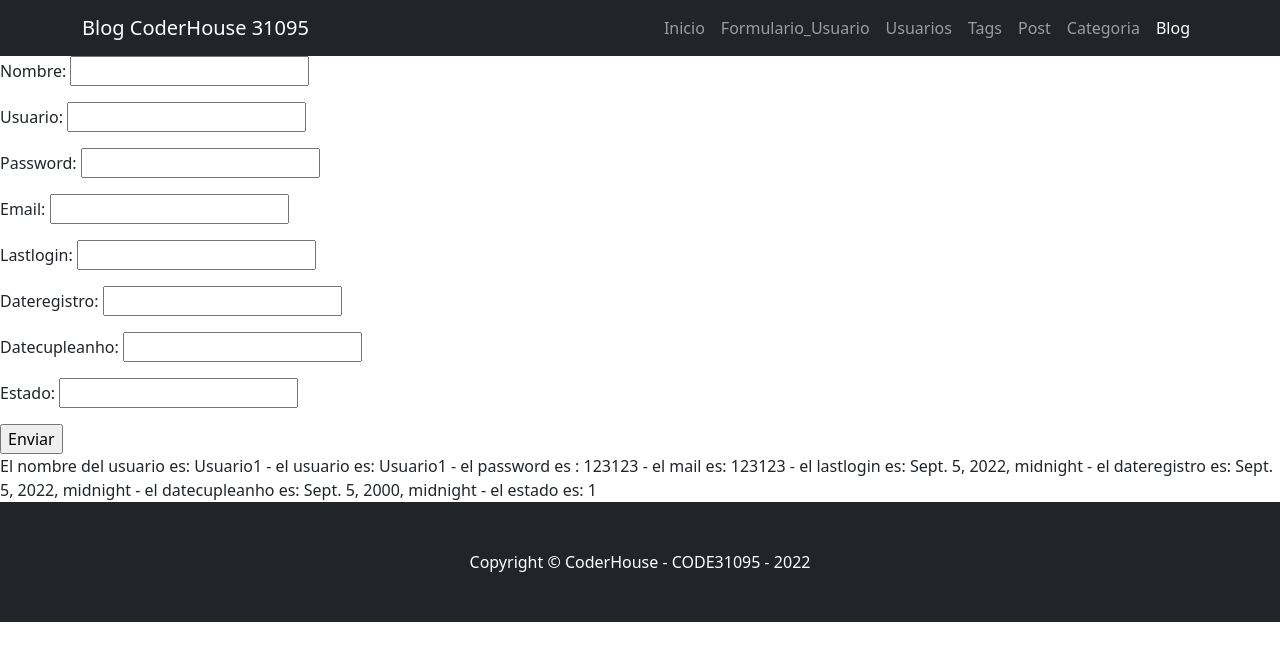
After one commit to git-dcollao/Proyecto_Blog, a Django app: page /AppBlog/usuario_formulario/ in a window 1280 px wide. The commit adds this page. Shown: the top 661 px of the page. Run offline with Django 4.2, Linux system fonts and the light colour scheme; data comes from the database, SQL or seed files in the repository; some libraries are stand-ins or nearby versions.

Commit message:
Formularios de ingreso y de busqueda

```diff
--- /dev/null
+++ b/ProyectoBlog/AppBlog/forms.py
@@ -0,0 +1,51 @@
+from django import forms
+
+class UsuarioForm(forms.Form):
+    nombre = forms.CharField(max_length=40)
+    usuario = forms.CharField(max_length=40)
+    password = forms.CharField(max_length=20)
+    email = forms.EmailField()
+    lastlogin = forms.DateTimeField()
+    dateregistro = forms.DateTimeField()
+    datecupleanho = forms.DateTimeField()
+    estado = forms.IntegerField()
+    #Activo - Inactivo - Bloqueado - Eliminado ...
+
+class CategoriaForm(forms.Form):
+    #id_categoria = forms.IntegerField(unique=True)
+    nombre = forms.CharField(max_length=40)
+    parent = forms.IntegerField()
+
+class Post(forms.Form):
+    #id_post = forms.IntegerField(unique=True)
+    autor = forms.IntegerField()
+    titulo = forms.CharField(max_length=200)
+    body = forms.Textarea()
+    category = forms.IntegerField()
+    tags = forms.IntegerField()
+    fechapublicacion = forms.DateField()
+    ultimaactualizacion = forms.DateField()
+    imagen = forms.CharField(max_length=200) #   ----- VER COMO SUBIR FOTOS ----
+    estado = forms.IntegerField() #inicio - publicado - baneado
+
+class Tags(forms.Form):
+    #id_tags = forms.IntegerField(unique=True)
+    tag = forms.CharField(max_length=200)
+    relacion = forms.CharField(max_length=200)
+
+class Comentarios(forms.Form):
+    #id_comentarios = forms.IntegerField(unique=True)
+    userId = forms.IntegerField()
+    postId = forms.IntegerField()
+    titulo = forms.CharField(max_length=200)
+    fecha = forms.DateField()
+
+class Estado(forms.Form):
+    #id_estado = forms.IntegerField(unique=True)
+    nombre = forms.CharField(max_length=100)
+
+
+#=====================================================
+# CLASES DE BUSQUEDAS
+class BusquedaUsuarioForm(forms.Form):
+    usuario = forms.CharField()
--- a/ProyectoBlog/AppBlog/models.py
+++ b/ProyectoBlog/AppBlog/models.py
@@ -4,7 +4,7 @@ from django.views.generic import ListView, DetailView
 # Create your models here.
 #Los usuarios seran los que creen sus post o realicen comentarios de los post
 class Usuario(models.Model):
-    id_usuario = models.IntegerField(primary_key=int)
+    #id_usuario = models.IntegerField(unique=True, auto_created=True)
     nombre = models.CharField(max_length=40)
     usuario = models.CharField(max_length=40)
     password = models.CharField(max_length=20)
@@ -17,13 +17,13 @@ class Usuario(models.Model):
 
 #Existen categorias de post
 class Categoria(models.Model):
-    id_categoria = models.IntegerField(primary_key=int)
+    #id_categoria = models.IntegerField(unique=True)
     nombre = models.CharField(max_length=40)
     parent = models.IntegerField()
 
 #Post que publicaran los usuarios
 class Post(models.Model):
-    #id_post = models.IntegerField(primary_key=int)
+    #id_post = models.IntegerField(unique=True)
     autor = models.IntegerField()
     titulo = models.CharField(max_length=200)
     body = models.TextField()
@@ -37,13 +37,13 @@ class Post(models.Model):
 
 #Recordatorios para hacer mas facil la busqueda
 class Tags(models.Model):
-    id_tags = models.IntegerField(primary_key=int)
+    #id_tags = models.IntegerField(unique=True)
     tag = models.CharField(max_length=200)
     relacion = models.CharField(max_length=200)
 
 #Comentarios que realizaran los usuarios sobre los post
 class Comentarios(models.Model):
-    id_comentarios = models.IntegerField(primary_key=int)
+    #id_comentarios = models.IntegerField(unique=True)
     userId = models.IntegerField()
     postId = models.IntegerField()
     titulo = models.CharField(max_length=200)
@@ -52,5 +52,5 @@ class Comentarios(models.Model):
 #Estados en los cuales puede estar el usuario
 #Activo - Inactivo - Bloqueado - Eliminado ...
 class Estado(models.Model):
-    id_estado = models.IntegerField(primary_key=int)
+    #id_estado = models.IntegerField(unique=True)
     nombre = models.CharField(max_length=100)
--- a/ProyectoBlog/AppBlog/urls.py
+++ b/ProyectoBlog/AppBlog/urls.py
@@ -1,6 +1,7 @@
 from django.urls import path
 
-from AppBlog.views import * #usuario, tags, categoria, post, comentarios
+from AppBlog.views import *
+#usuario, tags, categoria, post, comentarios
 
 urlpatterns = [
     path('', inicio, name='AppBlogInicio'),
@@ -9,6 +10,13 @@ urlpatterns = [
     path('categoria/', categoria, name='AppBlogCategoria'),
     path('post/', post, name='AppBlogPost'),
     path('comentarios/', comentarios, name='AppBlogComentarios'),
+    path('usuario_formulario/', usuario_formulario, name='AppBlogUsuarioFormulario'),
+    path('busqueda_usuario/', busqueda_usuario, name='AppBlogBusquedaUsuario'),
+    path('busqueda_usuario_post/', busqueda_usuario_post, name='AppBlogBusquedaUsuarioPost'),
+   # path('categoria_formulario/', categoria_formulario, name='AppBlogCategoriaFormulario'),
+   # path('tags_formulario/', tags_formulario, name='AppBlogTagsFormulario'),
+
+
     #path('BlogNew/', BlogCRUD, name='AppBlogCrud'),
     #path('blogBuscar/', BlogBuscar, name='AppBlogBuscar'),
    # path('curso_formulario/', curso_formulario, name='AppCoderCursoFormulario'),
--- a/ProyectoBlog/AppBlog/views.py
+++ b/ProyectoBlog/AppBlog/views.py
@@ -7,6 +7,65 @@ from django.contrib import messages
 from django.shortcuts import render, redirect
 
 from AppBlog.models import *
+from AppBlog.forms import UsuarioForm, BusquedaUsuarioForm
+
+
+# Crear vista de busqueda con formulario
+def busqueda_usuario_post(request):
+    usuario = request.GET.get('usuario')
+
+    usuarios = Usuario.objects.filter(usuario__icontains=usuario)
+    contexto = {
+        'usuarios': usuarios
+    }
+
+    return render(request, 'AppBlog/usuario_filtrado.html', contexto)
+
+
+def busqueda_usuario(request):
+
+    contexto = {
+        'form': BusquedaUsuarioForm(),
+    }
+
+    return render(request, 'AppBlog/busqueda_usuario.html', contexto)
+
+
+# Crear Vista de formularios
+def usuario_formulario(request):
+
+    if  request.method == 'POST':
+        mi_formulario = UsuarioForm(request.POST)
+
+        if mi_formulario.is_valid():
+            data = mi_formulario.cleaned_data
+
+            usuario1 = Usuario(nombre=data.get('nombre'),
+                               usuario=data.get('usuario'),
+                               password=data.get('password'),
+                               email=data.get('email'),
+                               lastlogin=data.get('lastlogin'),
+                               dateregistro=data.get('dateregistro'),
+                               datecupleanho=data.get('datecupleanho'),
+                               estado=data.get('estado'))
+            usuario1.save()
+
+            return redirect('AppBlogUsuarioFormulario')
+
+
+        else:
+            mensaje = 'Ocurrio un error no se pudo guardar los datos'
+
+
+    usuario = Usuario.objects.all()
+
+    contexto = {
+        'form': UsuarioForm(),
+        'usuarios': usuario
+    }
+
+    return render(request, 'AppBlog/usuario_formulario.html', contexto)
+
 # Create your views here.
 
 def inicio(request):
--- /dev/null
+++ b/ProyectoBlog/templates/AppBlog/usuario_formulario.html
@@ -0,0 +1,35 @@
+{% extends 'index.html' %}
+
+{% block title %}
+    Formulario de Usuarios
+{% endblock %}
+
+{% block inicio %}
+
+    <form action="" method="POST">
+        {% csrf_token %}
+
+            {{ form.as_p }}
+
+            <input type="submit" value="Enviar">
+
+    </form>
+
+    {% for usuario in usuarios %}
+        El nombre del usuario es: {{ usuario.nombre }}
+        - el usuario es: {{ usuario.usuario }}
+        - el password es : {{ usuario.password }}
+        - el mail es: {{ usuario.password }}
+        - el lastlogin es: {{ usuario.lastlogin }}
+        - el dateregistro es: {{ usuario.dateregistro }}
+        - el datecupleanho es: {{ usuario.datecupleanho }}
+        - el estado es: {{ usuario.estado }}<br>
+    {% endfor %}
+
+{% endblock %}
+
+<!--  SE MODIFICA :
+     EL VIEWS
+     LAS URLS
+     Y EL FORMULARIO
+-->
--- a/ProyectoBlog/templates/base/navigation.html
+++ b/ProyectoBlog/templates/base/navigation.html
@@ -5,6 +5,7 @@
         <div class="collapse navbar-collapse" id="navbarSupportedContent">
             <ul class="navbar-nav ms-auto mb-2 mb-lg-0">
                 <li class="nav-item"><a class="nav-link" href="{% url 'AppBlogInicio' %}">Inicio</a></li>
+                <li class="nav-item"><a class="nav-link" aria-current="page" href="{% url 'AppBlogUsuarioFormulario' %}">Formulario_Usuario</a></li>
                 <li class="nav-item"><a class="nav-link" aria-current="page" href="{% url 'AppBlogUsuario' %}">Usuarios</a></li>
                 <li class="nav-item"><a class="nav-link" aria-current="page" href="{% url 'AppBlogTags' %}">Tags</a></li>
                 <li class="nav-item"><a class="nav-link" aria-current="page" href="{% url 'AppBlogPost' %}">Post</a></li>
```
Also changed, not shown: ProyectoBlog/templates/AppBlog/busqueda_usuario.html (added, +29 -0 lines), ProyectoBlog/templates/AppBlog/usuario_filtrado.html (added, +20 -0 lines), ProyectoBlog/AppBlog/migrations/0001_initial.py, ProyectoBlog/db.sqlite3.
